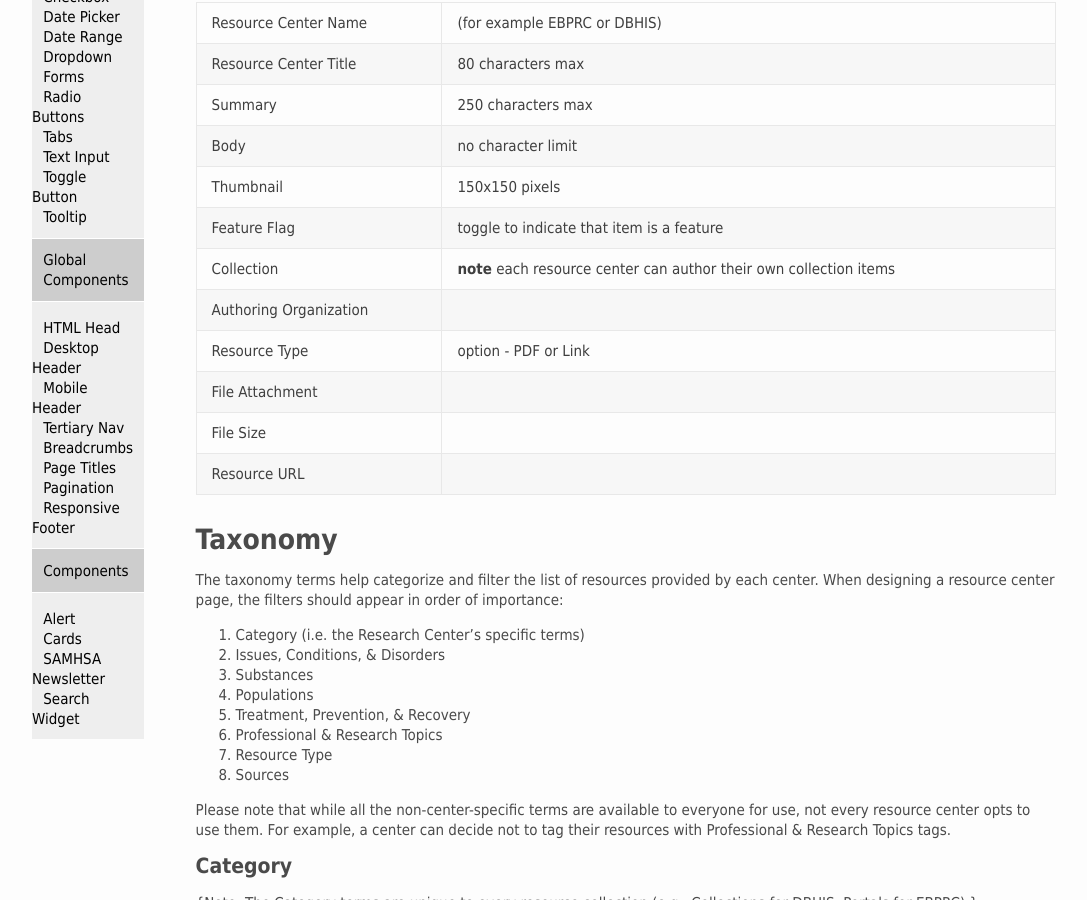
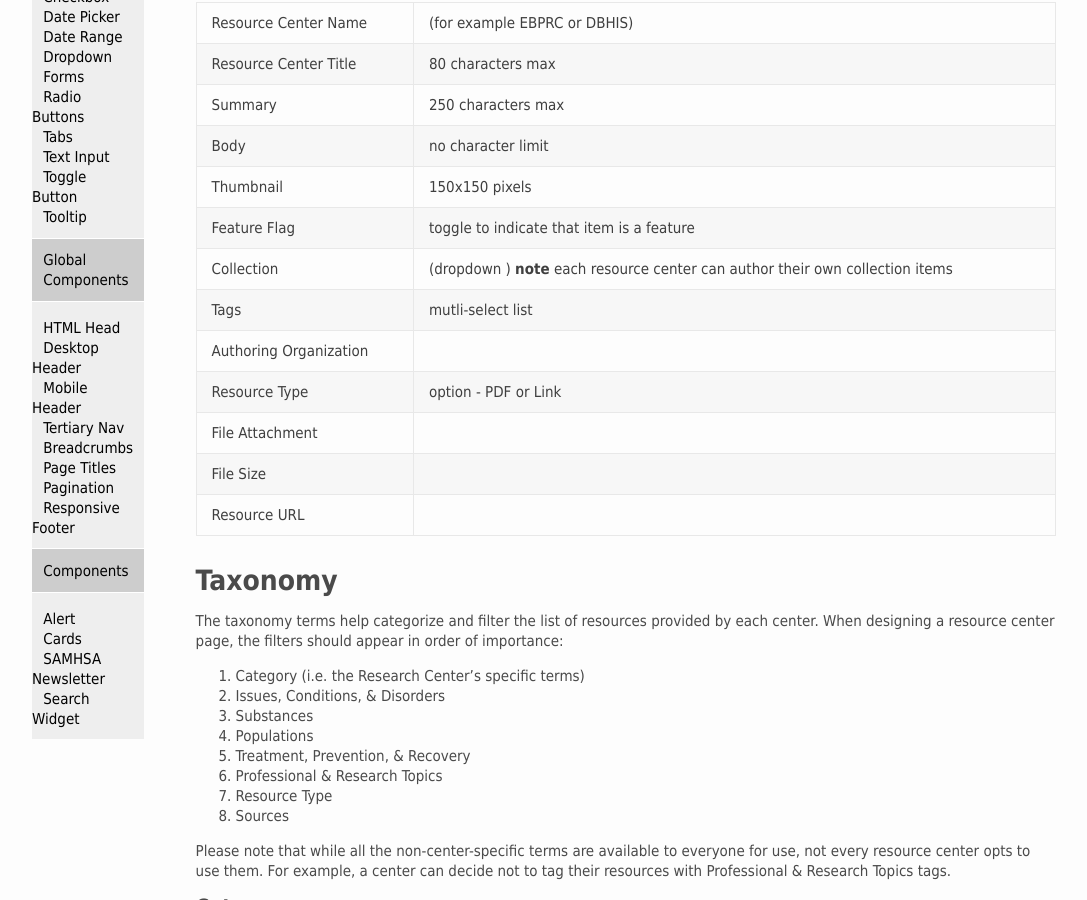
Before and after one commit to HHS/samhsa-pattern-library, a Jekyll site: the page built from docs/pages/templates/resource-center/resource-center.md, in a window 1280 px wide and 900 px high, scrolled down 472 px. Shown: the whole window, without its empty margins (96-1183 px from the left). Built offline with Jekyll 4.4.1, drawn with Linux system fonts in a browser that asks for light colours; nearby versions of some CDN libraries.

Commit message:
updated content types

```diff
--- a/docs/pages/templates/resource-center/resource-center.md
+++ b/docs/pages/templates/resource-center/resource-center.md
@@ -22,7 +22,8 @@ _Content maximums are suggested, not hardcoded_
 | Body | no character limit
 | Thumbnail | 150x150 pixels |
 | Feature Flag | toggle to indicate that item is a feature
-| Collection | **note** each resource center can author their own collection items
+| Collection |  (dropdown ) **note** each resource center can author their own collection items
+| Tags | mutli-select list
 | Authoring Organization |
 | Resource Type | option - PDF or Link
 | File Attachment |
```
